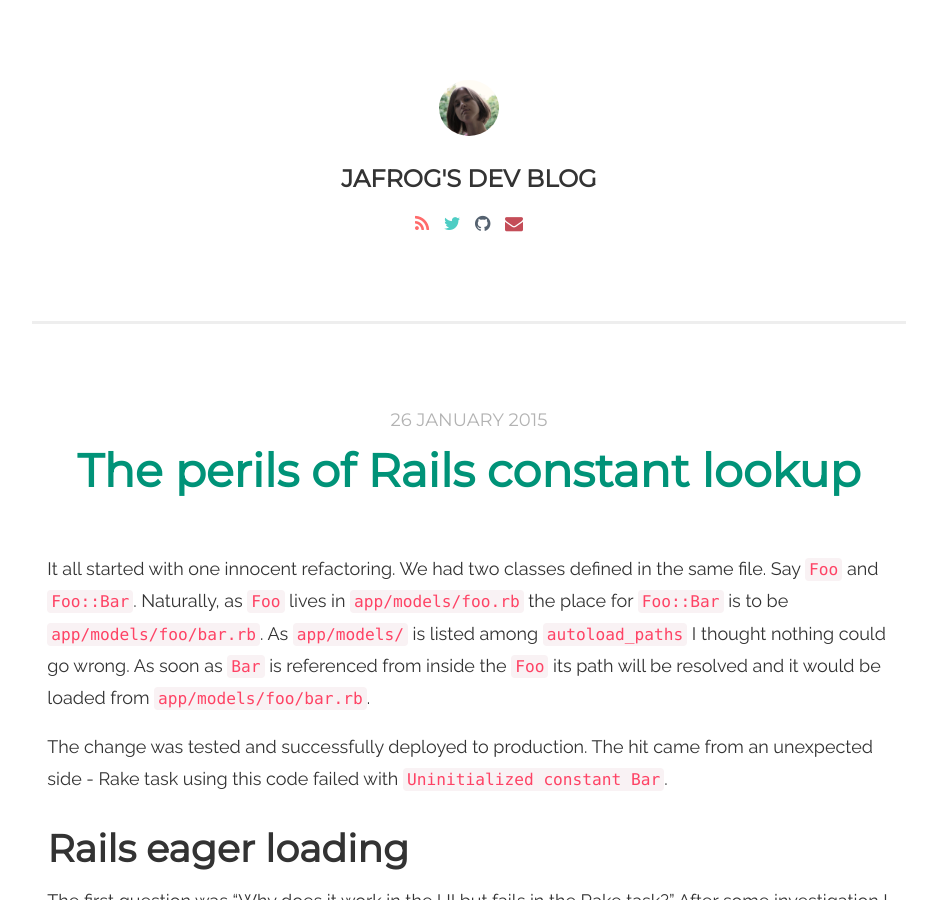
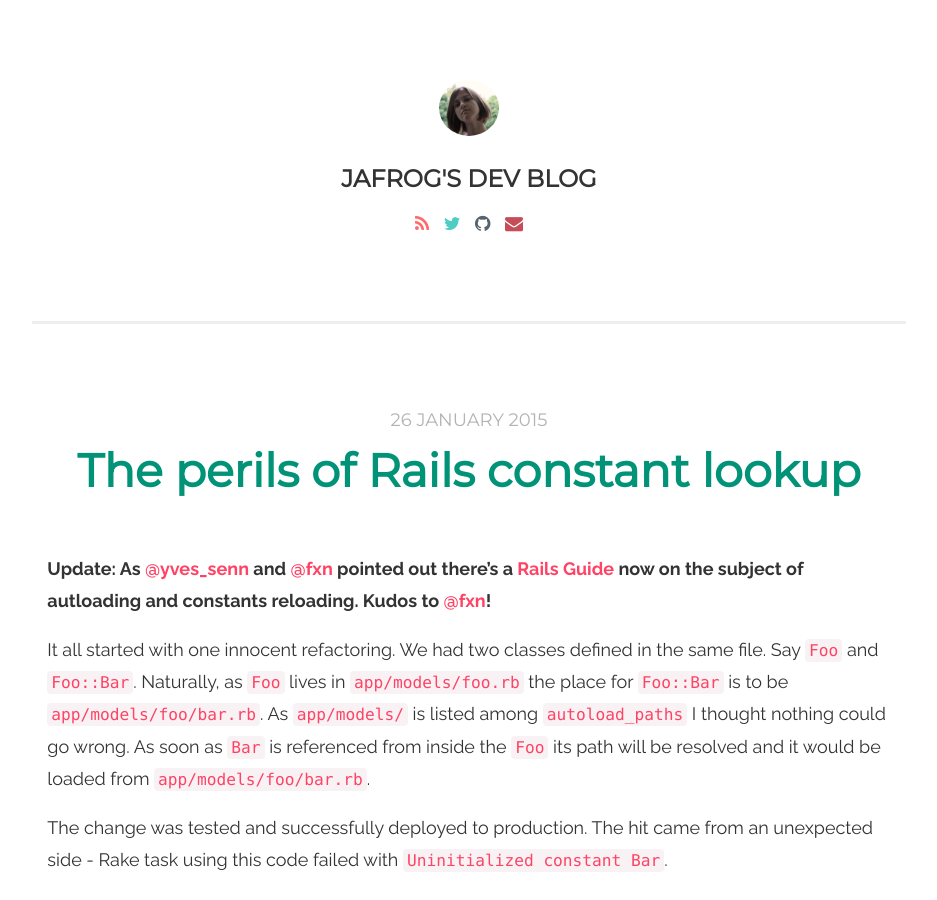
Before and after one commit to jafrog/jafrog.github.com, a Jekyll site: the page built from _posts/2015-01-26-rails-constant-lookup.md, in a window 1280 px wide and 900 px high. Shown: the whole window, without its empty margins (171-1108 px from the left). Built offline with Jekyll 4.4.1, drawn with Linux system fonts in a browser that asks for light colours; comment, search, counter and statistics services are not loaded.

Commit message:
Post update: Rails constant lookup

```diff
--- a/_posts/2015-01-26-rails-constant-lookup.md
+++ b/_posts/2015-01-26-rails-constant-lookup.md
@@ -3,6 +3,8 @@ layout: post
 title: The perils of Rails constant lookup
 summary: The war story about how Rails failed to find one little class
 ---
+
+**Update: As [@yves_senn](https://twitter.com/yves_senn) and [@fxn](https://twitter.com/fxn) pointed out there's a [Rails Guide](http://edgeguides.rubyonrails.org/autoloading_and_reloading_constants.html#autoloading-within-singleton-classes) now on the subject of autloading and constants reloading. Kudos to [@fxn](https://twitter.com/fxn)!**
 
 It all started with one innocent refactoring. We had two classes defined in the same file. Say `Foo` and `Foo::Bar`. Naturally, as `Foo` lives in `app/models/foo.rb` the place for `Foo::Bar` is to be `app/models/foo/bar.rb`. As `app/models/` is listed among `autoload_paths` I thought nothing could go wrong. As soon as `Bar` is referenced from inside the `Foo` its path will be resolved and it would be loaded from `app/models/foo/bar.rb`.
 
```
